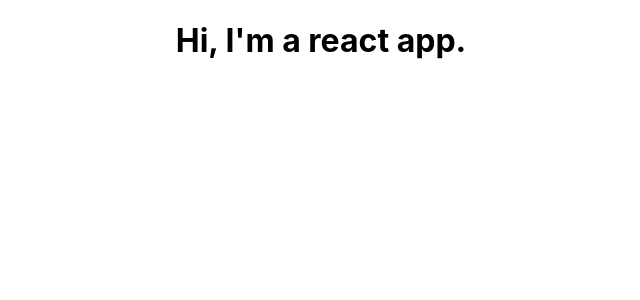
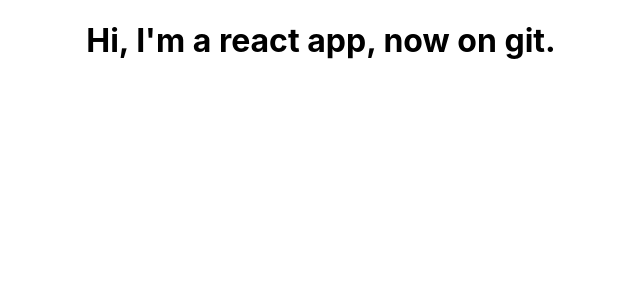
Before and after one commit to moelkers2010/ReactTraining, a React (Create React App) app: page / in a window 1280 px wide. Shown: the top 300 px of the page, without its empty margins (319-959 px from the left). Built offline with nearby package versions, Linux system fonts and the light colour scheme.

Commit message:
Changes page message.

```diff
--- a/src/App.js
+++ b/src/App.js
@@ -5,7 +5,7 @@ class App extends Component {
   render() {
     return (
       <div className="App">
-        <h1>Hi, I'm a react app.</h1>
+        <h1>Hi, I'm a react app, now on git.</h1>
       </div>
     );
   }
```
